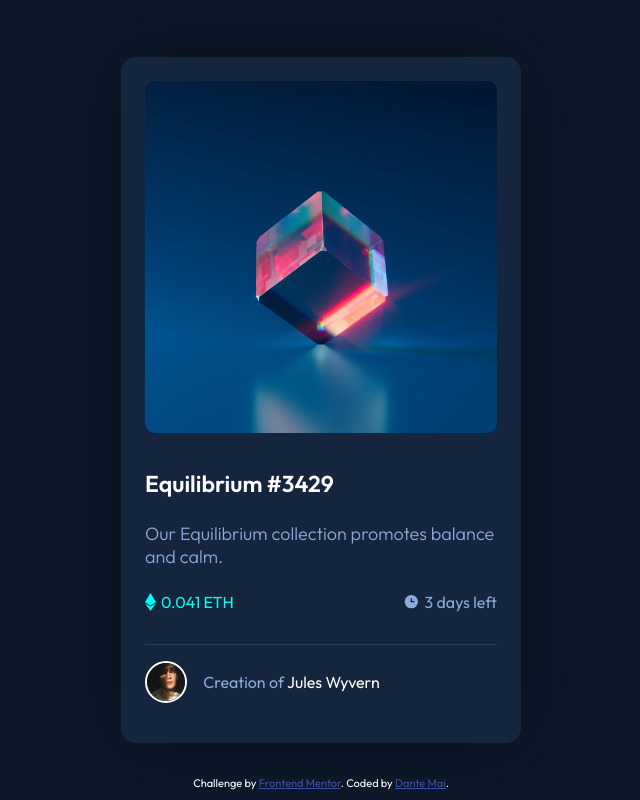
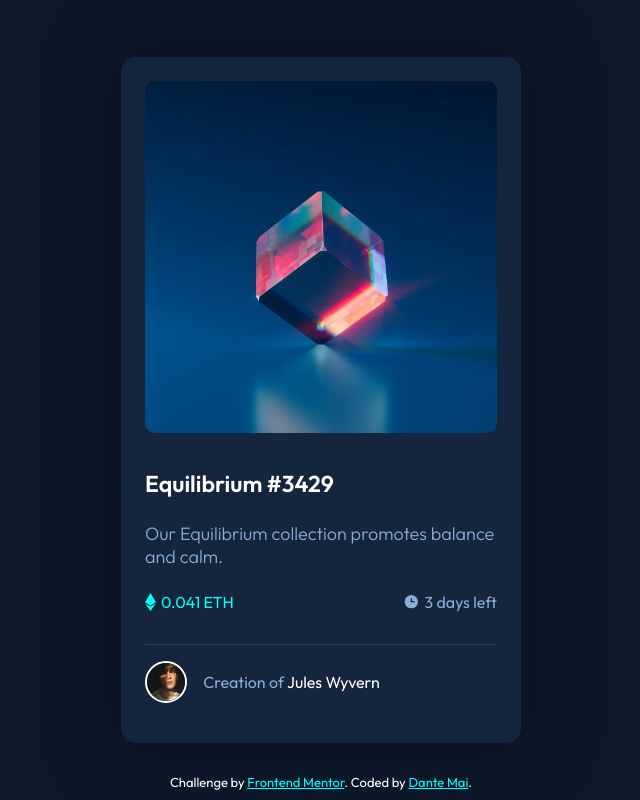
Before and after one commit to se64vet/-UI-practice---NFT-preview-card-component, a plain HTML site: page index.html in a window 1280 px wide. Shown: the whole page, without its empty margins (319-959 px from the left). Drawn offline with Linux system fonts and the light colour scheme.

Commit message:
add readme.md

```diff
--- a/index.html
+++ b/index.html
@@ -13,8 +13,8 @@
 
   <!-- Feel free to remove these styles or customise in your own stylesheet 👍 -->
   <style>
-    .attribution { font-size: 11px; text-align: center;}
-    .attribution a { color: hsl(228, 45%, 44%); }
+    .attribution { font-size: 13px; text-align: center;}
+    .attribution a { color: cyan; }
   </style>
 </head>
 <body>
```
Also changed, not shown: screenshot-desktop.png (added), screenshot-mobile.png (added), 2 other files.
